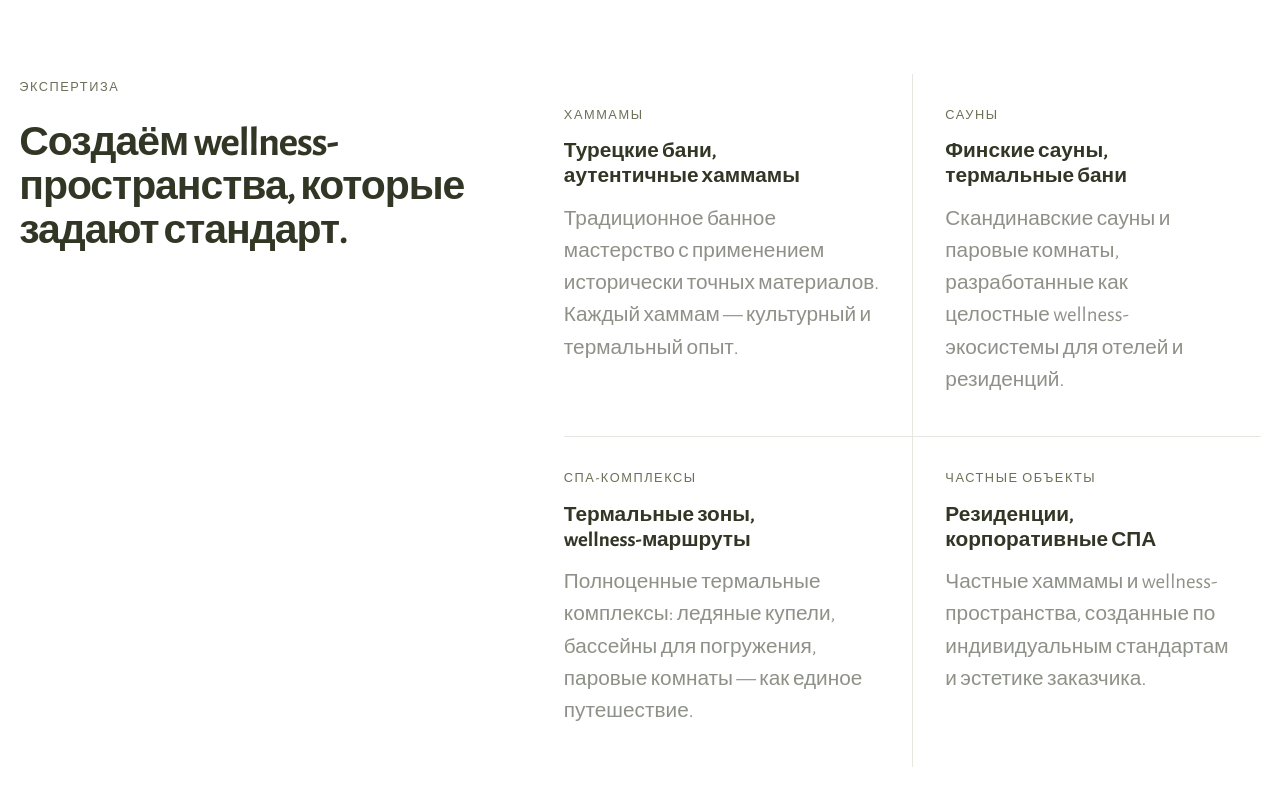
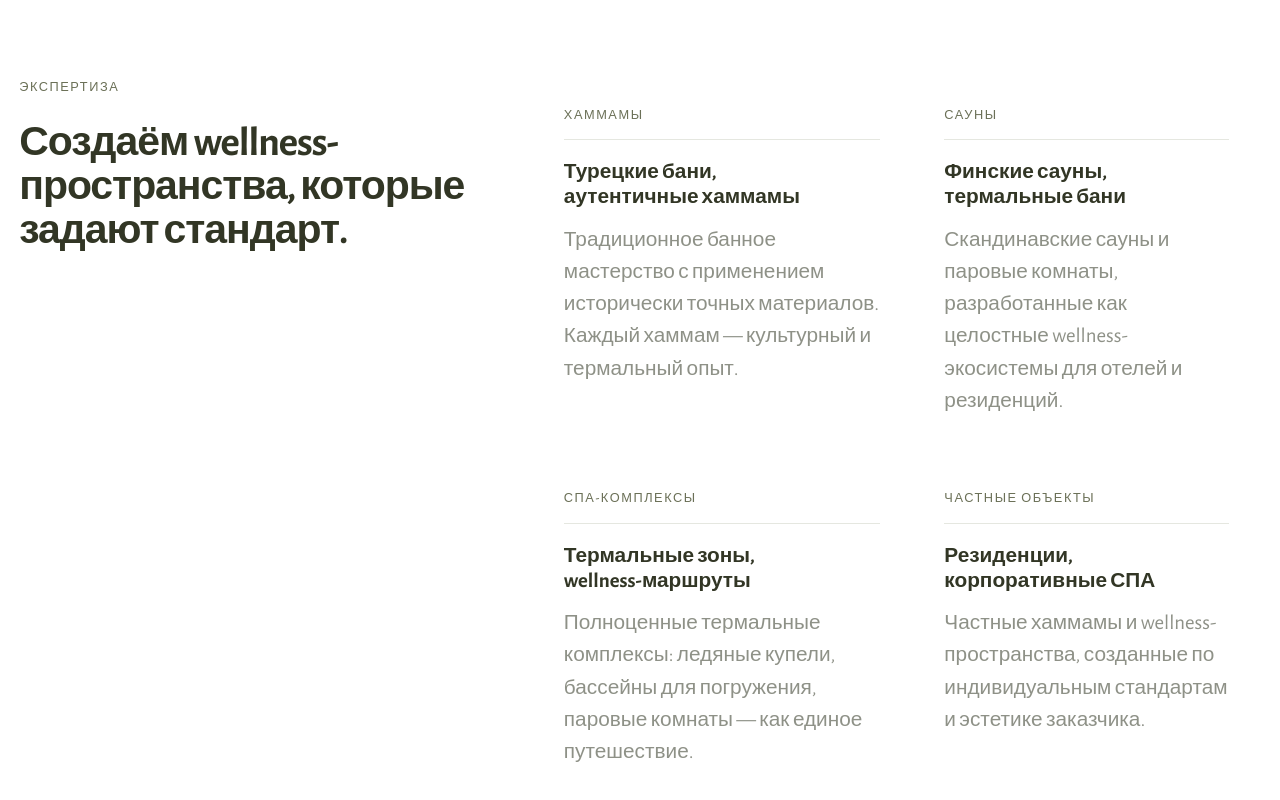
Before and after one commit to digitalcluster25/hws, a React (Vite) app: page / in a window 1280 px wide. Shown: the part 1600-2400 px from the top of the page. Built offline with nearby package versions, Linux system fonts and the light colour scheme.

Commit message:
fix: exp-cards no borders, divider inside card restored

```diff
--- a/src/styles/hws.css
+++ b/src/styles/hws.css
@@ -710,17 +710,10 @@ select.hws-field { appearance: none; cursor: pointer; }
 }
 .exp-card {
   padding: 2rem 2rem 2.5rem 0;
-  border-bottom: 1px solid var(--c-border);
 }
 /* правая колонка — отступ слева */
 .exp-card:nth-child(even) {
   padding-left: 2rem;
-  border-left: 1px solid var(--c-border);
-}
-/* последние две строки без нижней границы */
-.exp-card:nth-child(3),
-.exp-card:nth-child(4) {
-  border-bottom: none;
 }
 
 .exp-cat {
--- a/src/wireframe/Wireframe.jsx
+++ b/src/wireframe/Wireframe.jsx
@@ -119,6 +119,7 @@ export default function Wireframe() {
               ].map(({ cat, title, desc }) => (
                 <div key={cat} className="exp-card">
                   <p className="exp-cat">{cat}</p>
+                  <div className="exp-divider" />
                   <h3 className="exp-card-title">{title}</h3>
                   <p className="exp-card-desc">{desc}</p>
                 </div>
```
